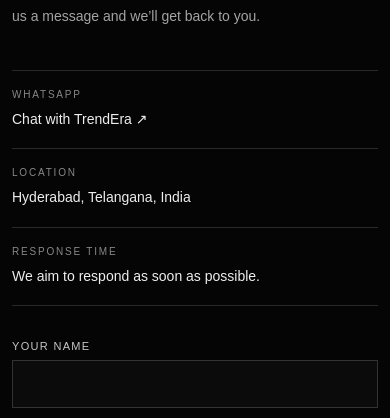
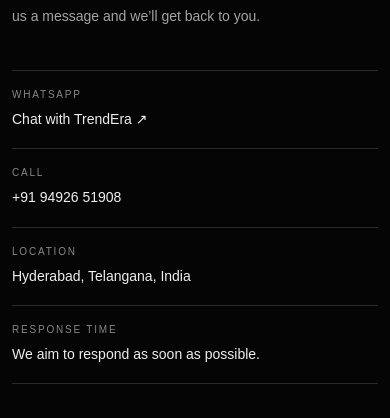
Before and after one commit to nsd999/TrendEra-Brand, a Next.js app: page /contact-us in a window 390 px wide. Shown: the part 205-623 px from the top of the page. Built offline with nearby package versions, Linux system fonts and the light colour scheme; no server answers.

Commit message:
Fix TrendEra contact WhatsApp and phone number

```diff
--- a/app/contact-us/page.tsx
+++ b/app/contact-us/page.tsx
@@ -1,4 +1,23 @@
 import type { Metadata } from "next";
 import { ContactForm } from "@/components/contact-form";
 export const metadata: Metadata = { title: "Contact" };
-export default function ContactPage(){const whatsapp=(process.env.NEXT_PUBLIC_WHATSAPP_NUMBER||"916303849852").replace(/\D/g,"");return <main id="main-content" className="site-shell page"><div className="eyebrow">WE’RE HERE TO HELP</div><h1>Get in touch.</h1><p className="lead">Questions about TrendEra or the upcoming launch? Send us a message and we’ll get back to you.</p><div className="contact-grid"><div className="contact-details"><div className="detail"><label>WhatsApp</label><a href={`https://wa.me/${whatsapp}`} target="_blank" rel="noopener noreferrer">Chat with TrendEra ↗</a></div><div className="detail"><label>Location</label><p>Hyderabad, Telangana, India</p></div><div className="detail"><label>Response time</label><p>We aim to respond as soon as possible.</p></div></div><ContactForm/></div></main>;}
+export default function ContactPage() {
+  const whatsapp = (process.env.NEXT_PUBLIC_WHATSAPP_NUMBER || "919492651908").replace(/\D/g, "");
+  const phone = "+919492651908";
+  return (
+    <main id="main-content" className="site-shell page">
+      <div className="eyebrow">WE’RE HERE TO HELP</div>
+      <h1>Get in touch.</h1>
+      <p className="lead">Questions about TrendEra or the upcoming launch? Send us a message and we’ll get back to you.</p>
+      <div className="contact-grid">
+        <div className="contact-details">
+          <div className="detail"><label>WhatsApp</label><a href={`https://wa.me/${whatsapp}`} target="_blank" rel="noopener noreferrer">Chat with TrendEra ↗</a></div>
+          <div className="detail"><label>Call</label><a href={`tel:${phone}`}>+91 94926 51908</a></div>
+          <div className="detail"><label>Location</label><p>Hyderabad, Telangana, India</p></div>
+          <div className="detail"><label>Response time</label><p>We aim to respond as soon as possible.</p></div>
+        </div>
+        <ContactForm />
+      </div>
+    </main>
+  );
+}
```
